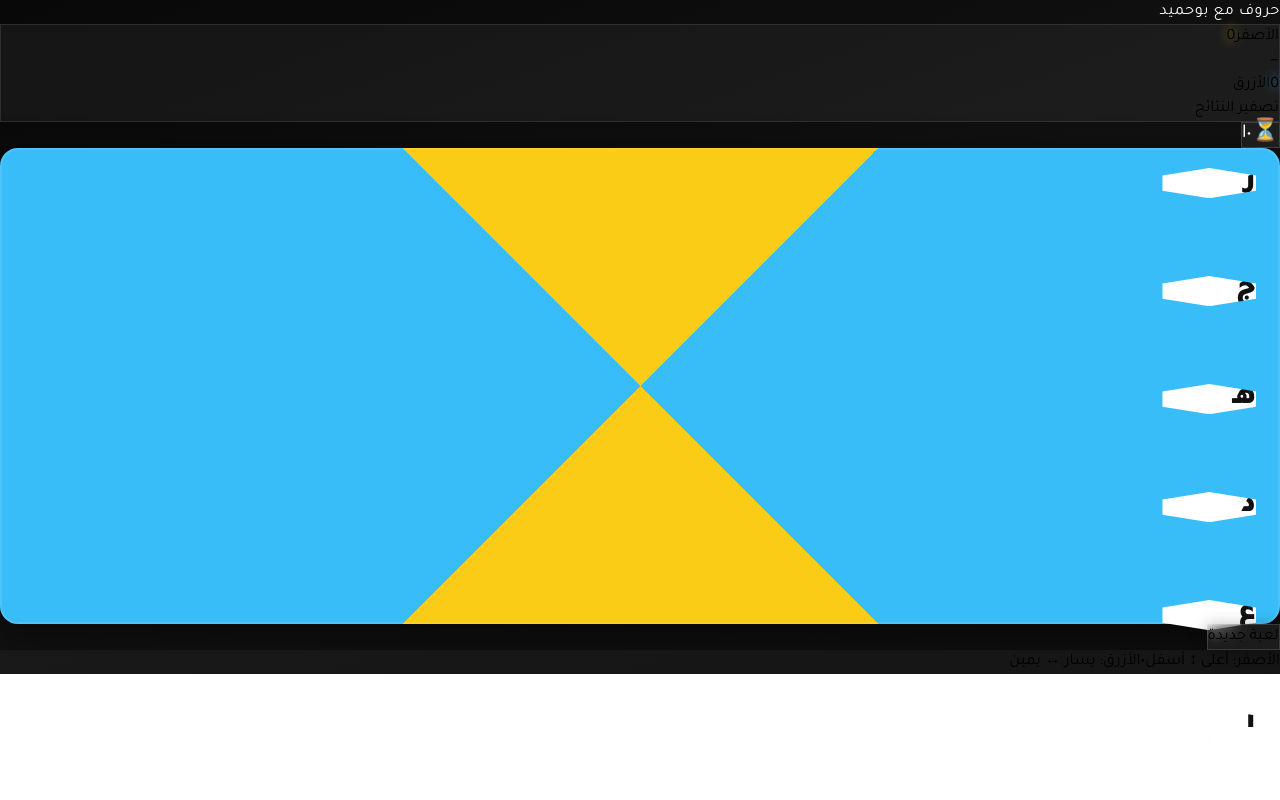
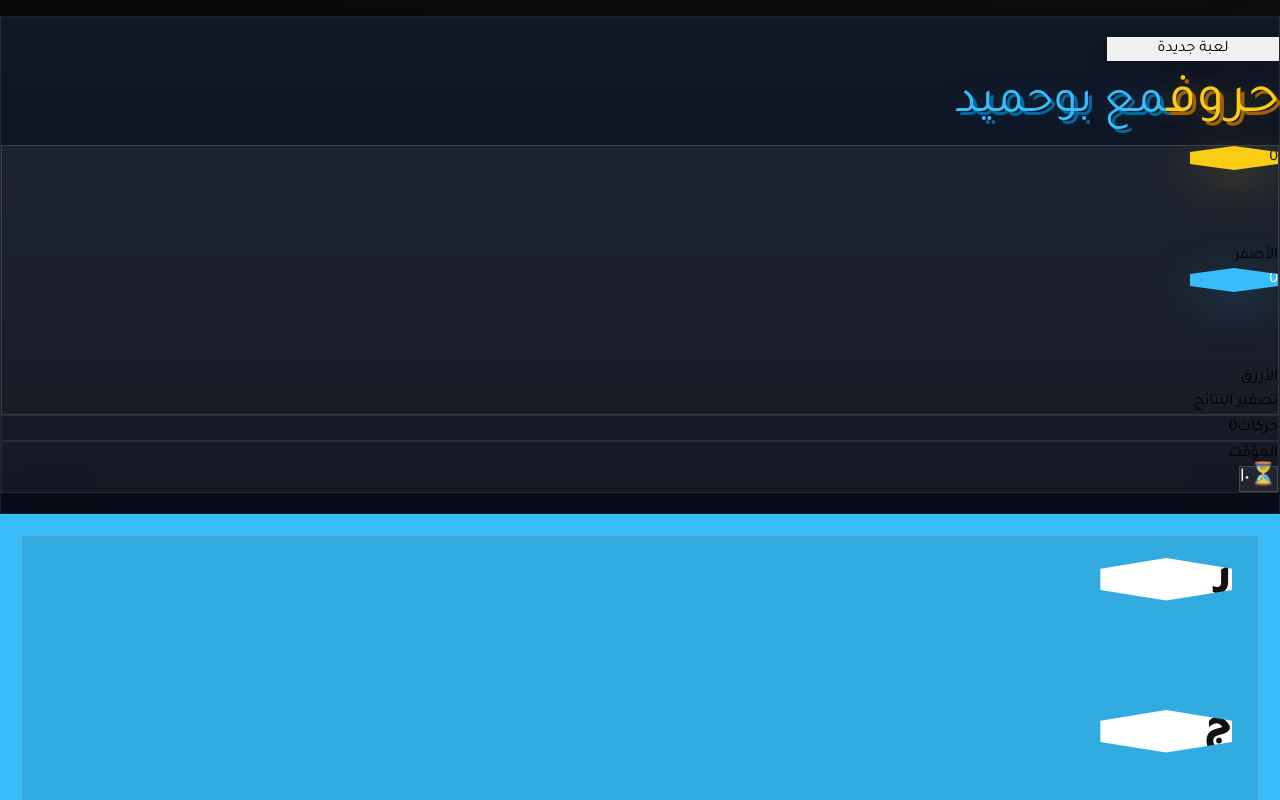
Before and after one commit to Suzry/huroof, a React (Vite) app in the folder huroof/: page / in a window 1280 px wide. Shown: the top 800 px of the page. Built offline with nearby package versions, Linux system fonts and the light colour scheme.

Commit message:
Refine game layout and popup positioning

```diff
--- a/huroof/src/App.tsx
+++ b/huroof/src/App.tsx
@@ -51,20 +51,25 @@ const ROWS = 5
 const COLS = 5
 const CLIP = 'polygon(50% 0%, 100% 25%, 100% 75%, 50% 100%, 0% 75%, 0% 25%)'
 
-// Board horizontal padding (left + right inside the mat)
-const BOARD_PAD_X = 24   // px each side
-const BOARD_PAD_Y = 20   // px each side
+// Board padding inside the play field
+const BOARD_PAD_X = 28
+const BOARD_PAD_Y = 24
+const DESKTOP_BREAKPOINT = 1024
+const SIDEBAR_WIDTH = 336
 
-/**
- * Compute the hex SIZE that fits inside `availableWidth`.
- * totalW = COLS * SIZE*√3 + SIZE*√3/2 + 4  (grid) + 2*BOARD_PAD_X (mat)
- * Solve for SIZE:  SIZE = (availW - 4 - 2*BOARD_PAD_X) / (√3 * (COLS + 0.5))
- */
-function computeSize(viewportW: number): number {
-  const maxSize = 54
-  const minSize = 28
-  const available = Math.min(viewportW, 600) - 2 * BOARD_PAD_X - 8  // 8 = grid offset
-  const size = available / (Math.sqrt(3) * (COLS + 0.5))
+function computeSize(viewportW: number, viewportH: number): number {
+  const isDesktop = viewportW >= DESKTOP_BREAKPOINT
+  const maxSize = isDesktop ? 88 : viewportW >= 640 ? 68 : 48
+  const minSize = viewportW < 420 ? 28 : 34
+  const boardWidthBudget = isDesktop
+    ? Math.max(620, viewportW - SIDEBAR_WIDTH - 156)
+    : Math.max(320, Math.min(viewportW - 44, 760))
+  const boardHeightBudget = isDesktop
+    ? Math.max(480, viewportH - 112)
+    : Math.max(420, viewportH - 330)
+  const widthSize = (boardWidthBudget - 2 * BOARD_PAD_X - 8) / (Math.sqrt(3) * (COLS + 0.5))
+  const heightSize = (boardHeightBudget - 2 * BOARD_PAD_Y - 4) / 8
+  const size = Math.min(widthSize, heightSize)
   return Math.max(minSize, Math.min(maxSize, Math.floor(size)))
 }
 
@@ -153,34 +158,59 @@ function findWinPath(grid: Grid, color: Team): Set<string> | null {
 
 // ─── ScoreBoard ───────────────────────────────────────────────────────────────
 
+function TeamScoreBadge({ team, score }: { team: Team; score: number }) {
+  const isYellow = team === 'yellow'
+  const fill = isYellow ? YELLOW_MAIN : BLUE_MAIN
+  const textColor = isYellow ? '#1a1200' : '#ffffff'
+  const label = isYellow ? 'الأصفر' : 'الأزرق'
+
+  return (
+    <div className="flex flex-col items-center gap-2">
+      <div
+        className="relative"
+        style={{
+          width: 88,
+          height: 98,
+          filter: `drop-shadow(0 10px 22px ${fill}40)`,
+        }}
+      >
+        <div className="absolute inset-0" style={{ clipPath: CLIP, background: BORDER_COLOR }} />
+        <div
+          className="absolute inset-[5px] flex items-center justify-center"
+          style={{ clipPath: CLIP, background: fill }}
+        >
+          <span
+            className="text-4xl font-black"
+            style={{ fontFamily: 'Tajawal, serif', color: textColor, lineHeight: 1 }}
+          >
+            {score}
+          </span>
+        </div>
+      </div>
+      <span className="text-sm font-bold text-white/70" style={{ fontFamily: 'Tajawal, serif' }}>
+        {label}
+      </span>
+    </div>
+  )
+}
+
 function ScoreBoard({ yellow, blue, onReset }: { yellow: number; blue: number; onReset: () => void }) {
   return (
     <div
-      className="flex flex-col items-center gap-1.5 rounded-2xl px-4 pt-2.5 pb-2"
+      className="w-full rounded-[30px] px-5 py-5"
       style={{
-        background: 'rgba(255,255,255,0.05)',
-        border: '1px solid rgba(255,255,255,0.1)',
+        background: 'rgba(255,255,255,0.06)',
+        border: '1px solid rgba(255,255,255,0.12)',
         fontFamily: 'Tajawal, serif',
       }}
     >
-      <div className="flex items-center gap-3">
-        <div className="flex items-center gap-1.5">
-          <span className="h-2.5 w-2.5 rounded-full" style={{ background: YELLOW_MAIN, boxShadow: `0 0 6px ${YELLOW_MAIN}` }} />
-          <span className="text-yellow-300 text-sm font-bold">الأصفر</span>
-          <span className="text-xl font-black text-yellow-300 min-w-[24px] text-center"
-                style={{ textShadow: `0 0 12px ${YELLOW_MAIN}` }}>{yellow}</span>
-        </div>
-        <span className="text-white/20 font-thin">—</span>
-        <div className="flex items-center gap-1.5">
-          <span className="text-xl font-black text-sky-300 min-w-[24px] text-center"
-                style={{ textShadow: `0 0 12px ${BLUE_MAIN}` }}>{blue}</span>
-          <span className="text-sky-300 text-sm font-bold">الأزرق</span>
-          <span className="h-2.5 w-2.5 rounded-full" style={{ background: BLUE_MAIN, boxShadow: `0 0 6px ${BLUE_MAIN}` }} />
-        </div>
+      <div className="mb-4 flex items-center justify-center gap-5">
+        <TeamScoreBadge team="yellow" score={yellow} />
+        <TeamScoreBadge team="blue" score={blue} />
       </div>
       <button
         onClick={onReset}
-        className="text-[11px] text-white/45 hover:text-white/80 transition-colors tracking-wider hover:underline"
+        className="w-full rounded-full px-4 py-2 text-sm font-bold text-white/70 transition-colors hover:text-white"
         style={{ fontFamily: 'Tajawal, serif' }}
       >
         تصفير النتائج
@@ -196,20 +226,25 @@ interface PopupProps {
   onCancel: () => void
   /** Whether to open below the cell instead of above (for top-edge cells) */
   openBelow?: boolean
+  align?: 'center' | 'left' | 'right'
 }
 
-function ColorPopup({ onSelect, onCancel, openBelow }: PopupProps) {
+function ColorPopup({ onSelect, onCancel, openBelow, align = 'center' }: PopupProps) {
   const pos = openBelow
     ? { top: '115%', bottom: 'auto' }
     : { bottom: '115%', top: 'auto' }
+  const anchor = align === 'left'
+    ? { left: 0, right: 'auto', transform: 'none' }
+    : align === 'right'
+      ? { right: 0, left: 'auto', transform: 'none' }
+      : { left: '50%', right: 'auto', transform: 'translateX(-50%)' }
 
   return (
     <div
       className="absolute z-50 flex flex-col gap-2 rounded-2xl p-3 shadow-2xl"
       style={{
         ...pos,
-        left: '50%',
-        transform: 'translateX(-50%)',
+        ...anchor,
         minWidth: 138,
         background: 'rgba(10,12,20,0.97)',
         border: '1px solid rgba(255,255,255,0.12)',
@@ -348,7 +383,7 @@ function WinOverlay({ winner, moveCount, onReset }: { winner: Team; moveCount: n
 
 // ─── CountdownTimer ───────────────────────────────────────────────────────────
 
-function CountdownTimer() {
+function CountdownTimer({ panel = false }: { panel?: boolean }) {
   const TOTAL = 10
   const [timeLeft, setTimeLeft] = useState<number | null>(null)
   const intervalRef = useRef<ReturnType<typeof setInterval> | null>(null)
@@ -388,11 +423,15 @@ function CountdownTimer() {
     : '#4ade80'
 
   return (
-    <div className="flex items-center gap-3" style={{ fontFamily: 'Tajawal, serif' }}>
-      {/* Main timer display + start button */}
+    <div
+      className={panel ? 'flex w-full flex-col items-stretch gap-2' : 'flex items-center gap-3'}
+      style={{ fontFamily: 'Tajawal, serif' }}
+    >
       <button
         onClick={isRunning ? reset : start}
-        className="flex items-center gap-3 rounded-2xl px-7 py-3.5 transition-all active:scale-95"
+        className={`flex items-center rounded-[26px] px-7 py-3.5 transition-all active:scale-95 ${
+          panel ? 'w-full justify-center gap-4' : 'gap-3'
+        }`}
         style={{
           background: 'rgba(255,255,255,0.06)',
           border: `1.5px solid ${timeLeft !== null ? color : 'rgba(255,255,255,0.15)'}`,
@@ -400,10 +439,8 @@ function CountdownTimer() {
           animation: isDone ? 'timerFlash 1.5s ease-in-out infinite' : 'none',
         }}
       >
-        {/* Clock icon */}
         <span style={{ fontSize: 22, lineHeight: 1, color: '#ffffff' }}>⏳</span>
 
-        {/* Number */}
         <span
           className="font-black min-w-[28px] text-center"
           style={{
@@ -416,14 +453,14 @@ function CountdownTimer() {
         >
           {isDone ? 'مفتوح للكل' : timeLeft !== null ? timeLeft : '١٠'}
         </span>
-
       </button>
 
-      {/* Reset pill — only visible when active */}
       {timeLeft !== null && (
         <button
           onClick={reset}
-          className="text-[11px] text-white/35 hover:text-white/60 transition-colors"
+          className={panel
+            ? 'text-sm font-bold text-white/40 transition-colors hover:text-white/75'
+            : 'text-[11px] text-white/35 hover:text-white/60 transition-colors'}
           style={{ fontFamily: 'Tajawal, serif' }}
         >
           إعادة
@@ -445,16 +482,26 @@ export default function App() {
   const [score, setScore]           = useState({ yellow: 0, blue: 0 })
 
   // ── Dynamic sizing from viewport width ──────────────────────────────────────
-  const [viewportW, setViewportW] = useState(() => window.innerWidth)
+  const [viewport, setViewport] = useState(() => ({
+    width: window.innerWidth,
+    height: window.innerHeight,
+  }))
 
   useEffect(() => {
-    const onResize = () => setViewportW(window.innerWidth)
+    const onResize = () => {
+      setViewport({
+        width: window.innerWidth,
+        height: window.innerHeight,
+      })
+    }
     window.addEventListener('resize', onResize)
     return () => window.removeEventListener('resize', onResize)
   }, [])
 
   // Compute hex dimensions reactively
-  const SIZE   = computeSize(viewportW)
+  const viewportW = viewport.width
+  const viewportH = viewport.height
+  const SIZE   = computeSize(viewportW, viewportH)
   const HEX_W  = SIZE * Math.sqrt(3)
   const HEX_H  = SIZE * 2
   const H_STEP = HEX_W
@@ -463,13 +510,6 @@ export default function App() {
   const totalW = COLS * H_STEP + HEX_W / 2 + 4
   const totalH = (ROWS - 1) * V_STEP + HEX_H + 4
   // ───────────────────────────────────────────────────────────────────────────
-
-  // On mobile, allow scrolling (game might be taller than viewport)
-  useEffect(() => {
-    const isMobile = viewportW < 600
-    document.body.style.overflow = isMobile ? 'auto' : 'hidden'
-    return () => { document.body.style.overflow = '' }
-  }, [viewportW])
 
   const handleCellClick = useCallback((r: number, c: number) => {
     if (winner) return
@@ -515,11 +555,19 @@ export default function App() {
     return 'drop-shadow(0 2px 4px rgba(0,0,0,0.25))'
   }
 
-  const isMobile = viewportW < 600
+  const isDesktop = viewportW >= DESKTOP_BREAKPOINT
+  const isShortDesktop = isDesktop && viewportH < 860
+
+  // Allow page scrolling on compact or short desktop layouts to avoid clipping.
+  useEffect(() => {
+    const isCompact = viewportW < DESKTOP_BREAKPOINT
+    document.body.style.overflow = isCompact || isShortDesktop ? 'auto' : 'hidden'
+    return () => { document.body.style.overflow = '' }
+  }, [isShortDesktop, viewportW])
 
   return (
     <div
-      className="min-h-screen flex flex-col items-center justify-start gap-4 py-6 px-3 select-none"
+      className="min-h-screen select-none"
       style={{
         background: 'linear-gradient(160deg, #080808 0%, #111111 50%, #0d0d0d 100%)',
         fontFamily: 'Tajawal, serif',
@@ -527,48 +575,148 @@ export default function App() {
       onClick={handleCancel}
       dir="rtl"
     >
-      {/* ── Header ── */}
-      <h1
-        className="text-3xl font-black"
+      <div
+        className="mx-auto flex min-h-screen w-full max-w-[1600px] flex-col gap-4 p-3 md:p-4 lg:flex-row lg:gap-6 lg:p-6"
         style={{
-          color: '#ffffff',
-          fontFamily: 'Tajawal, serif',
-          letterSpacing: '0.04em',
-          textShadow: '0 2px 20px rgba(255,255,255,0.15)',
+          minHeight: isDesktop ? 'calc(100vh - 12px)' : undefined,
+          gap: isShortDesktop ? 16 : undefined,
+          paddingTop: isShortDesktop ? 16 : undefined,
+          paddingBottom: isShortDesktop ? 16 : undefined,
         }}
       >
-        حروف مع بوحميد
-      </h1>
+        <aside
+          className="relative w-full overflow-x-hidden overflow-y-auto rounded-[34px] px-4 py-5 lg:max-w-[336px] lg:px-6 lg:py-7"
+          style={{
+            background: 'linear-gradient(180deg, rgba(17,24,39,0.98) 0%, rgba(8,12,24,0.98) 100%)',
+            border: '1px solid rgba(255,255,255,0.08)',
+            boxShadow: '0 24px 50px rgba(0,0,0,0.35)',
+            maxHeight: isDesktop ? 'calc(100vh - 48px)' : undefined,
+            paddingTop: isShortDesktop ? 20 : undefined,
+            paddingBottom: isShortDesktop ? 20 : undefined,
+          }}
+        >
+          <div
+            className="pointer-events-none absolute inset-0 opacity-80"
+            style={{
+              background: [
+                'radial-gradient(circle at top, rgba(250,204,21,0.16), transparent 34%)',
+                'radial-gradient(circle at bottom, rgba(56,189,248,0.14), transparent 36%)',
+              ].join(','),
+            }}
+          />
 
-      {/* ── Score Board ── */}
-      <ScoreBoard yellow={score.yellow} blue={score.blue} onReset={() => setScore({ yellow: 0, blue: 0 })} />
+          <div className="relative flex h-full flex-col gap-5" style={{ gap: isShortDesktop ? 16 : undefined }}>
+            <button
+              onClick={reset}
+              className="mx-auto rounded-full px-8 py-3 text-base font-black text-slate-900 transition-transform hover:scale-[1.02] active:scale-95"
+              style={{
+                background: 'rgba(255,255,255,0.94)',
+                minWidth: 172,
+                boxShadow: '0 10px 22px rgba(0,0,0,0.18)',
+                fontFamily: 'Tajawal, serif',
+              }}
+            >
+              لعبة جديدة
+            </button>
 
-      {/* ── Countdown Timer ── */}
-      <CountdownTimer />
+            <div className="text-center leading-[0.88]">
+              <span
+                className="block font-black"
+                style={{
+                  fontSize: isShortDesktop ? 'clamp(2.15rem,6vw,3.5rem)' : 'clamp(2.7rem,8vw,4.6rem)',
+                  color: YELLOW_MAIN,
+                  textShadow: `4px 4px 0 ${YELLOW_DARK}, 0 0 22px ${YELLOW_MAIN}44`,
+                }}
+              >
+                حروف
+              </span>
+              <span
+                className="block font-black"
+                style={{
+                  fontSize: isShortDesktop ? 'clamp(1.8rem,5.2vw,3rem)' : 'clamp(2.2rem,7vw,3.9rem)',
+                  color: BLUE_MAIN,
+                  textShadow: `4px 4px 0 ${BLUE_DARK}, 0 0 22px ${BLUE_MAIN}44`,
+                }}
+              >
+                مع بوحميد
+              </span>
+            </div>
 
-      {/* ── Move Counter ── */}
-      {!winner && moveCount > 0 && (
-        <div className="flex flex-col items-center -mt-1">
-          <span className="text-2xl font-black text-white/60" style={{ fontFamily: 'Tajawal, serif' }}>{moveCount}</span>
-          <span className="text-[10px] text-white/25 tracking-widest">حركات</span>
+            <ScoreBoard
+              yellow={score.yellow}
+              blue={score.blue}
+              onReset={() => setScore({ yellow: 0, blue: 0 })}
+            />
+
+            <div
+              className="rounded-[28px] px-4 py-4 text-center"
+              style={{
+                background: 'rgba(255,255,255,0.05)',
+                border: '1px solid rgba(255,255,255,0.08)',
+              }}
+            >
+              <span className="block text-[11px] font-bold tracking-[0.25em] text-white/40">حركات</span>
+              <span className="mt-2 block text-4xl font-black text-white">
+                {moveCount}
+              </span>
             </div>
-      )}
 
-      {/* ── Board ── */}
             <div
+              className="rounded-[30px] px-5 py-5"
+              style={{
+                background: 'rgba(255,255,255,0.05)',
+                border: '1px solid rgba(255,255,255,0.08)',
+              }}
+            >
+              <div className="mb-3 text-center text-xs font-bold tracking-[0.35em] text-white/35">
+                المؤقت
+              </div>
+              <CountdownTimer panel />
+            </div>
+          </div>
+        </aside>
+
+        <section
+          className="relative flex min-h-[540px] flex-1 items-center justify-center overflow-hidden rounded-[36px] p-3 sm:p-4 lg:p-8"
+          style={{
+            background: BLUE_MAIN,
+            boxShadow: '0 24px 60px rgba(0,0,0,0.35)',
+            minHeight: isShortDesktop ? 460 : undefined,
+            padding: isShortDesktop ? 20 : undefined,
+          }}
+          onClick={e => e.stopPropagation()}
+        >
+          <div
+            className="pointer-events-none absolute inset-0"
+            style={{
+              background: YELLOW_MAIN,
+              clipPath: 'polygon(12% 0%, 88% 0%, 66% 28%, 34% 28%)',
+            }}
+          />
+          <div
+            className="pointer-events-none absolute inset-0"
+            style={{
+              background: YELLOW_MAIN,
+              clipPath: 'polygon(34% 72%, 66% 72%, 88% 100%, 12% 100%)',
+            }}
+          />
+          <div
+            className="pointer-events-none absolute inset-0"
+            style={{
+              background: [
+                'linear-gradient(145deg, rgba(255,255,255,0.14), transparent 36%)',
+                'linear-gradient(325deg, rgba(255,255,255,0.1), transparent 34%)',
+              ].join(','),
+            }}
+          />
+
+          <div
+            className="relative flex items-center justify-center rounded-[30px]"
             style={{
               padding: `${BOARD_PAD_Y}px ${BOARD_PAD_X}px`,
-          borderRadius: 18,
-          background: [
-            'conic-gradient(from -45deg at 50% 50%,',
-            `  ${YELLOW_MAIN} 0deg 90deg,`,
-            `  ${BLUE_MAIN}   90deg 180deg,`,
-            `  ${YELLOW_MAIN} 180deg 270deg,`,
-            `  ${BLUE_MAIN}   270deg 360deg)`,
-          ].join(''),
-          boxShadow: '0 10px 36px rgba(0,0,0,0.5), inset 0 0 0 2px rgba(255,255,255,0.1)',
+              background: 'rgba(7,10,18,0.1)',
+              boxShadow: 'inset 0 0 0 2px rgba(255,255,255,0.12)',
             }}
-        onClick={e => e.stopPropagation()}
           >
             <div className="relative overflow-visible" style={{ width: totalW, height: totalH }}>
               {grid.flat().map(cell => {
@@ -577,8 +725,12 @@ export default function App() {
                 const isSel      = selected?.[0] === cell.row && selected?.[1] === cell.col
                 const justPlaced = lastPlaced === `${cell.row},${cell.col}`
                 const isWinCell  = winPath.has(`${cell.row},${cell.col}`)
-            // Popup opens below for top 2 rows on mobile to avoid clipping
-            const openBelow  = isMobile && cell.row < 2
+                const openBelow = cell.row < 2 || (isShortDesktop && cell.row < 3)
+                const popupAlign = x < HEX_W * 0.7
+                  ? 'left'
+                  : x + HEX_W > totalW - HEX_W * 0.7
+                    ? 'right'
+                    : 'center'
 
                 return (
                   <div
@@ -586,23 +738,24 @@ export default function App() {
                     className="absolute"
                     style={{ left: x, top: y, width: HEX_W, height: HEX_H }}
                   >
-                {/* Border — white + pulsing when selected */}
-                <div className="absolute inset-0"
+                    <div
+                      className="absolute inset-0"
                       style={{
                         clipPath: CLIP,
                         background: isWinCell ? '#ffffff' : isSel ? '#ffffff' : BORDER_COLOR,
                         animation: isSel ? 'selectedPulse 0.7s ease-in-out infinite' : 'none',
-                     }} />
+                      }}
+                    />
 
-                {/* Fill */}
                     <div
                       className="absolute flex cursor-pointer items-center justify-center"
                       style={{
-                    top: 4, left: 4, right: 4, bottom: 4,
+                        top: 4,
+                        left: 4,
+                        right: 4,
+                        bottom: 4,
                         clipPath: CLIP,
-                    background: isSel
-                      ? '#1e293b'                   /* dark slate — official, clear */
-                      : hexFill(cell.color, false),
+                        background: isSel ? '#1e293b' : hexFill(cell.color, false),
                         filter: isSel
                           ? 'drop-shadow(0 0 14px rgba(255,255,255,1))'
                           : hexGlow(cell.color),
@@ -618,9 +771,9 @@ export default function App() {
                           fontSize: SIZE * 0.56,
                           fontFamily: 'Tajawal, serif',
                           lineHeight: 1,
-                      color: isSel ? '#ffffff'          /* white on dark slate */
+                          color: isSel ? '#ffffff'
                             : cell.color === 'neutral' ? '#111111'
-                           : cell.color === 'yellow'  ? '#1a1200' : '#ffffff',
+                            : cell.color === 'yellow' ? '#1a1200' : '#ffffff',
                           textShadow: isSel ? 'none'
                             : cell.color !== 'neutral' ? '0 1px 4px rgba(0,0,0,0.4)' : 'none',
                           transition: 'color 0.2s',
@@ -630,12 +783,12 @@ export default function App() {
                       </span>
                     </div>
 
-                {/* Popup */}
                     {isSel && (
                       <ColorPopup
                         onSelect={handleColorSelect}
                         onCancel={handleCancel}
                         openBelow={openBelow}
+                        align={popupAlign}
                       />
                     )}
                   </div>
@@ -643,36 +796,7 @@ export default function App() {
               })}
             </div>
           </div>
-
-      {/* ── Reset ── */}
-      <button
-        onClick={reset}
-        className="rounded-2xl px-6 py-2.5 text-base font-bold text-white transition-all hover:scale-105 active:scale-95"
-        style={{
-          background: 'rgba(255,255,255,0.07)',
-          border: '1.5px solid rgba(255,255,255,0.14)',
-          backdropFilter: 'blur(8px)',
-          fontFamily: 'Tajawal, serif',
-          boxShadow: '0 2px 16px rgba(0,0,0,0.3)',
-        }}
-      >
-        لعبة جديدة
-      </button>
-
-      {/* ── Quick rules ── */}
-      <div
-        className="flex gap-4 text-xs text-white/30 rounded-2xl px-4 py-2"
-        style={{ fontFamily: 'Tajawal, serif', background: 'rgba(255,255,255,0.04)' }}
-      >
-        <span className="flex items-center gap-1.5">
-          <span className="inline-block h-2 w-2 rounded-full" style={{ background: YELLOW_MAIN }} />
-          الأصفر: أعلى ↕ أسفل
-        </span>
-        <span className="text-white/15">•</span>
-        <span className="flex items-center gap-1.5">
-          <span className="inline-block h-2 w-2 rounded-full" style={{ background: BLUE_MAIN }} />
-          الأزرق: يسار ↔ يمين
-        </span>
+        </section>
       </div>
 
       {/* ── Win Overlay ── */}
```
Lines whose indentation alone changed are shown as unchanged.
